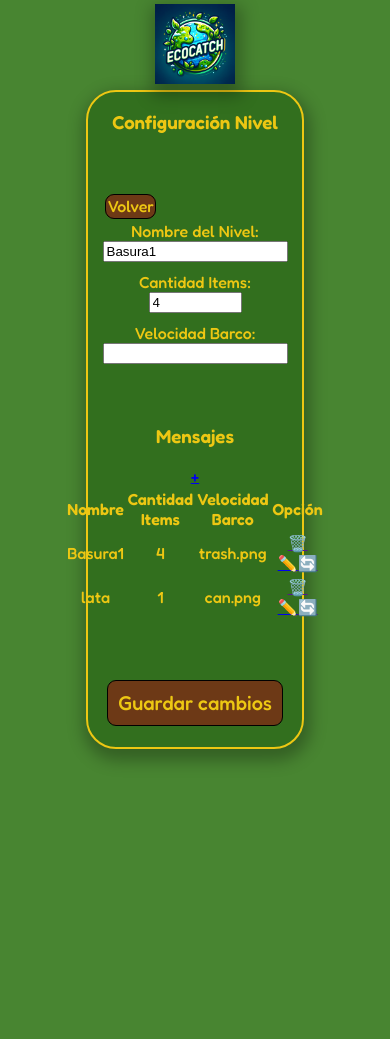
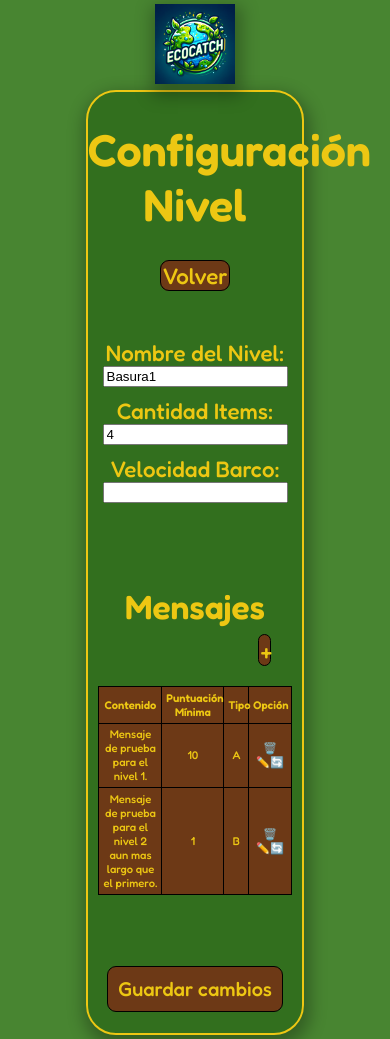
Before and after one commit to isaacmoyam/2223_2DAW_ECOCATCH, a PHP site: page /niveles/configNiveles.html in a window 390 px wide. Before the commit the page ends 764 px from the top, so only its background shows below. Run offline with PHP 8.4, Linux system fonts and the light colour scheme; some web fonts are replaced.

Commit message:
Segundo commit con configNiveles acabada con responsive

```diff
--- a/mockups/css/style.css
+++ b/mockups/css/style.css
@@ -185,7 +185,9 @@ header > img.darkmode {
     margin: 6% auto 0;
 }
 
+/*MAIN*/
 /* Estilos de las secciones main de la página */
+#gestionNiveles,
 #movMsg,
 #niveles,
 #gestor,
@@ -241,6 +243,8 @@ header > img.darkmode {
 }
 
 /* Estilos de los enlaces en las secciones */
+#botonMasConfigNiveles,
+#gestionNiveles > a,
 #moverMensajes > a,
 #niveles > a,
 #gestor > a,
@@ -305,9 +309,21 @@ main > a.darkmode,
     bottom: 20px;
 }
 
+/*Boton + pagina configuracionNiveles*/
+#botonMasConfigNiveles{
+    position: relative;
+    left: 32.5%;
+    width:4%;
+    display: inline-block;
+    right: 28.3%;
+    bottom: 20px;
+}
+
+/*Quitar linea de enlace de los emoticonos (papelera, lapiz...) en las tablas*/
+#gestionNiveles  table a,
 #niveles > table a,
 #gestor > table a {
-    text-decoration: none;
+    text-decoration: none; /*Usado para quitar la decoracion de un enlace*/
 }
 
 #gestorM > a {
@@ -316,6 +332,7 @@ main > a.darkmode,
 }
 
 /* Estilos de tablas en las secciones "ranking" y "gestor" */
+
 #niveles > table,
 #ranking > table,
 #gestor table {
@@ -326,6 +343,13 @@ main > a.darkmode,
     width: 60%;
 }
 
+#gestionNiveles  table{
+    background-color: #6D3916;
+    margin: 0 auto 5%;
+    border: solid 1px black;
+    border-collapse: collapse;
+    width: 80%;
+}
 
 #ranking > table.darkmode,
 #gestor table.darkmode {
@@ -343,6 +367,7 @@ main > a.darkmode,
     text-align: center;
 }
 
+
 #niveles  th,
 #niveles  td{  /*Casillas de las tablas (th y td) con el id niveles*/
     /*Aqui le ponemos un tamaño al width de la tabla, un borde, el padding y que el texto esté centrado*/
@@ -350,6 +375,26 @@ main > a.darkmode,
     border: solid 1px black;
     padding: 2%;
     text-align: center;
+}
+
+/*Tabla de la parte de mensajes de la página configNiveles*/
+#gestionNiveles th,
+#gestionNiveles td{
+    width: 20%;
+    border: solid 1px black;
+    padding: 2%;
+    text-align: center;
+}
+
+/*Quiero que el pimer hijo de su contenedor (tr) sea un poco mas grnade puesto que como se van a ver los mensajes necesitara mas espacio*/
+#gestionNiveles th:first-child,
+#gestionNiveles td:first-child{
+    width: 30%;
+}
+/*Quiero que el tercer hijo de su contenedor (tr) sea un poco mas pequeño dado que como va a mostrar el tipo necesitara menso espacio*/
+#gestionNiveles th:nth-child(3),
+#gestionNiveles td:nth-child(3){
+    width: 10%;
 }
 
 #ranking th.darkmode,
@@ -552,6 +597,11 @@ main > div > #conocenos:nth-child(2n) > p {
         font-size: 1em; /*Cambiar tamaño de la letra*/
     }
 
+    /*Cambiar el tamaño de la letra de la tabla de gestion de niveles*/
+    #gestionNiveles  table{
+        font-size: 0.8em;
+    }
+
     #gestor {
         font-size: 1em;
     }
@@ -568,6 +618,12 @@ main > div > #conocenos:nth-child(2n) > p {
 
     #niveles {
         font-size: 0.5em; /*Cambiar tamaño de la letra*/
+    }
+
+    /*Cambiar el tamaño de la letra y ancho de la tabla de gestion de niveles*/
+    #gestionNiveles  table{
+        font-size: 0.5em;
+        width: 90%;
     }
 
     #gestor {
--- a/mockups/indexAdmin.html
+++ b/mockups/indexAdmin.html
@@ -10,10 +10,10 @@
         <header>
             <img src="img/logo.png" alt="Logo de la página EcoCatch">
         </header>
-        <nav id="menu">
+        <div id="menu">
             <a href="">Administrar Niveles</a>
             <a href="">Administrar Basura</a>
             <a href="">Administrar PowerUps</a>
-        </nav>
+        </div>
     </body>
 </html>
--- a/mockups/niveles/configNiveles.html
+++ b/mockups/niveles/configNiveles.html
@@ -10,36 +10,36 @@
         <header id="logo">
             <img src="../img/logo.png" alt="Logo de la página EcoCatch">
         </header>
-        <main id="gestorM">
-            <h3>Configuración Nivel</h3>
-            <a id="btnVolver" href="gestionbasura.html">Volver</a>
+        <main id="gestionNiveles">
+            <h1>Configuración Nivel</h1>
+            <a href="gestionbasura.html">Volver</a>
             <form action="" method="GET">
                 <label>Nombre del Nivel:</label>
                 <input type="text" name="nombre" value="Basura1" placeholder="Nombre basura">
                 <label>Cantidad Items:</label>
-                <input type="number" name="valor" value="4" placeholder="Puntuación">
+                <input type="text" name="valor" value="4" placeholder="Puntuación">
                 <label>Velocidad Barco:</label>
                 <input type="text" name="imagen">
                 <p class="msgCampos"></p>
-                <h3>Mensajes</h3>
-                <a href="anadir.html">+</a>
+                <h2>Mensajes</h2>
+                <a id="botonMasConfigNiveles" href="anadir.html">+</a>
                 <table>
                     <tr>
-                        <th>Nombre</th>
-                        <th>Cantidad Items</th>
-                        <th>Velocidad Barco</th>
+                        <th>Contenido</th>
+                        <th>Puntuación Mínima</th>
+                        <th>Tipo</th>
                         <th>Opción</th>
                     </tr>
                     <tr>
-                        <td>Basura1</td>
-                        <td>4</td>
-                        <td>trash.png</td>
+                        <td>Mensaje de prueba para el nivel 1.</td>
+                        <td>10</td>
+                        <td>A</td>
                         <td><a href="">🗑️</a><a href="modificar.html">✏️</a><a href="">🔄</a></td>
                     </tr>
                     <tr>
-                        <td>lata</td>
+                        <td>Mensaje de prueba para el nivel 2 aun mas largo que el primero.</td>
                         <td>1</td>
-                        <td>can.png</td>
+                        <td>B</td>
                         <td><a href="">🗑️</a><a href="modificar.html">✏️</a><a href="">🔄</a></td>
                     </tr>
                 </table>
```
